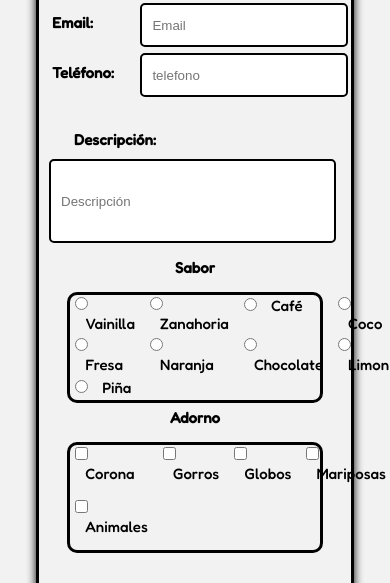
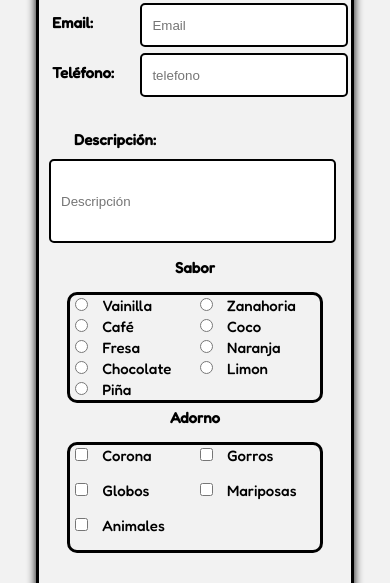
Before and after one commit to martinGM05/LaunchX-FrontEnd-Html, a plain HTML site: page pages/pedirPastel.html in a window 390 px wide. Shown: the part 261-844 px from the top of the page. Drawn offline with Linux system fonts and the light colour scheme.

Commit message:
Responsive.css updated

```diff
--- a/styles/responsive.css
+++ b/styles/responsive.css
@@ -228,7 +228,7 @@
         border-radius: 10px;
         margin-top: 10px;
         display: grid;
-        grid-template-columns: 1fr 1fr 1fr 1fr;
+        grid-template-columns: 1fr 1fr;
     }
     .tablaSabores {
         width: 100%;
```
